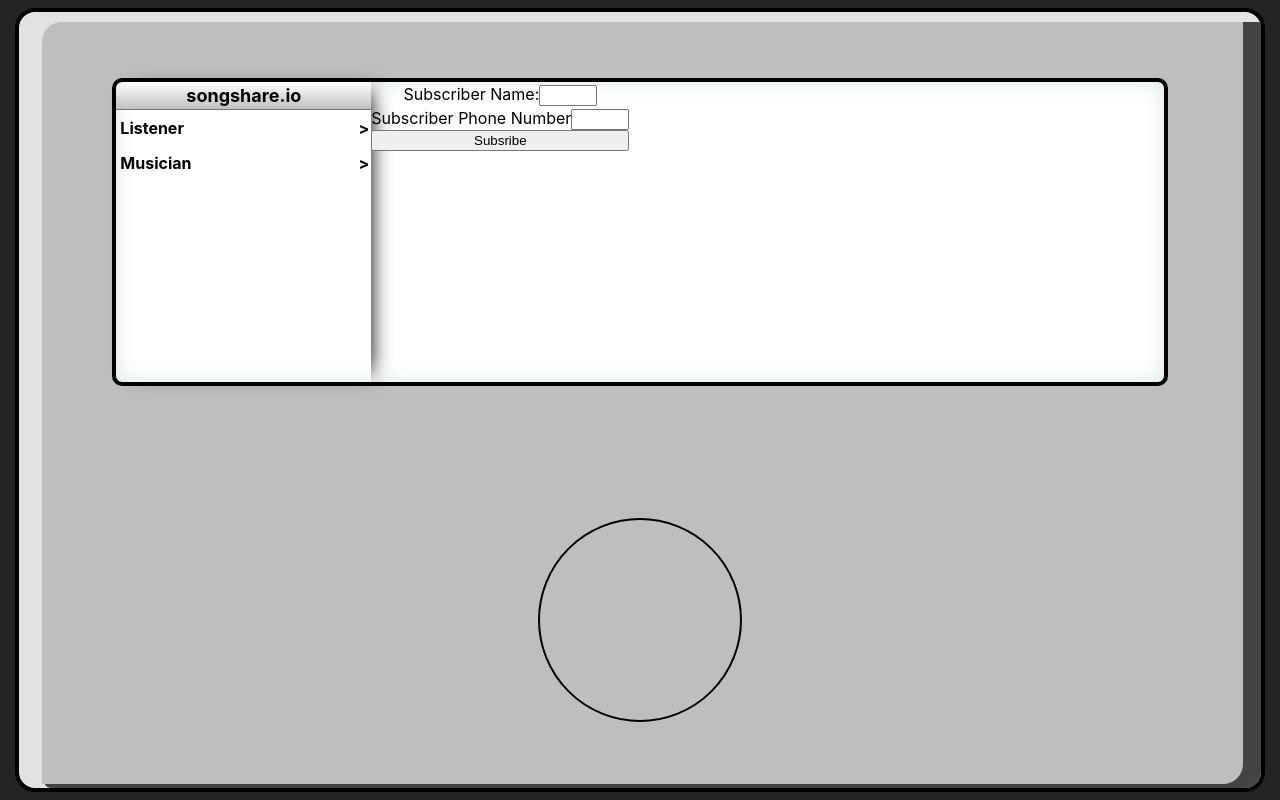
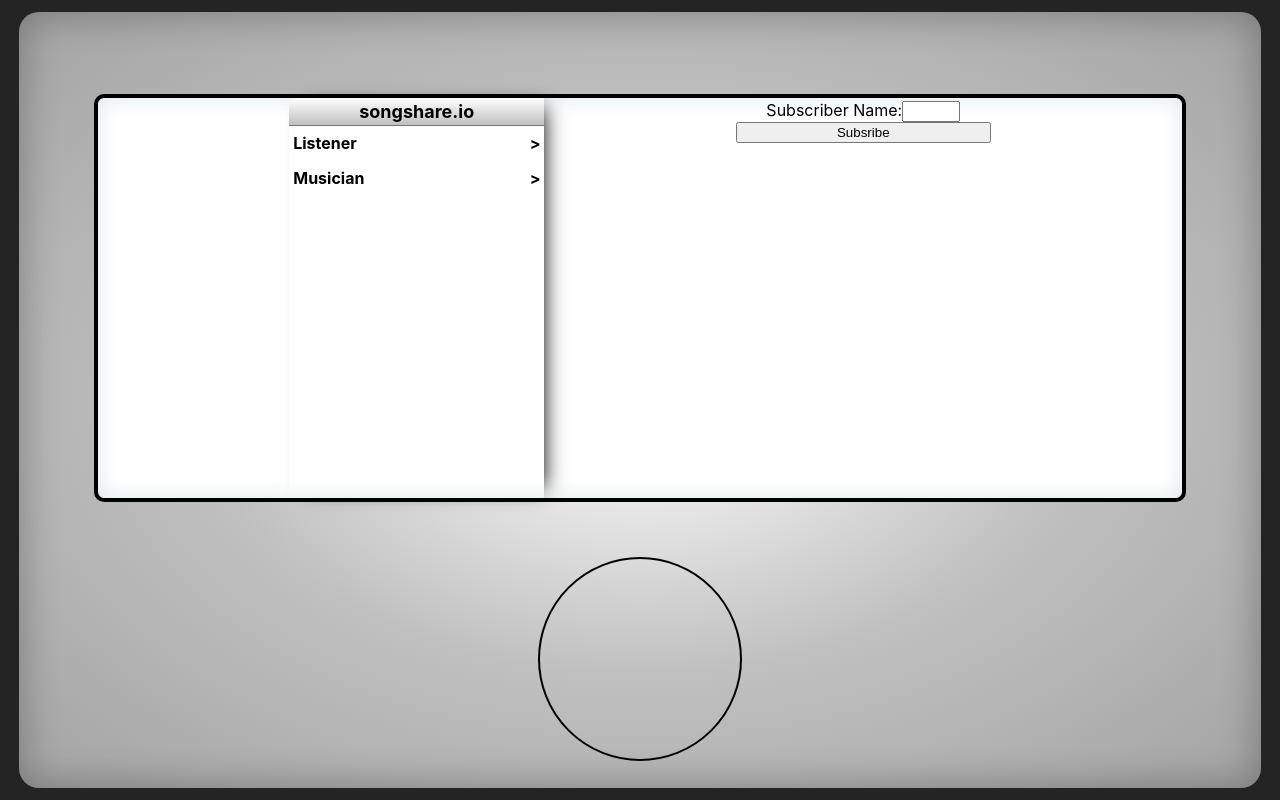
Before and after one commit to Serrin-Sage/music_app, a React (Vite) app in the folder music_app/: page / in a window 1280 px wide. Built offline with nearby package versions, Linux system fonts and the light colour scheme.

Commit message:
adjusted style for ipod component, started designing right screen component

```diff
--- a/music_app/src/components/Screen.jsx
+++ b/music_app/src/components/Screen.jsx
@@ -30,10 +30,10 @@
                   <input type="text" name="user-name" className="user-input"></input>
                 </label>
                 <br/>
-                <label>
+                {/* <label>
                   Subscriber Phone Number
                   <input type="text" name="user-number" className="user-input"></input>
-                </label>
+                </label> */}
               </form>
             </div>
             <button>Subsribe</button>
--- a/music_app/src/stylesheets/ipodstyle.scss
+++ b/music_app/src/stylesheets/ipodstyle.scss
@@ -8,42 +8,43 @@
     height: 97vh;
     width: 97vw;
     border-radius: 20px;
-    border: solid 4px black;
-    background-color: rgb(226, 226, 226);
+    // border: solid 4px black;
+    background: radial-gradient(white, silver, rgb(163, 163, 163));
+    box-shadow: inset 0 0 35px 5px rgba(0, 0, 0, 0.24);
 
-    .ipod-shadow {
-        position: absolute;
-        height: 98.2%;
-        width: 96.7%;
-        margin-top: 5.5px;
-        margin-left: 5.4px;
-        z-index: 2;
-        border-radius: 20px 0 20px 0;
-        background-color: rgb(190, 190, 190);
-    }
+    // .ipod-shadow {
+    //     position: absolute;
+    //     height: 98.2%;
+    //     width: 96.7%;
+    //     margin-top: 5.5px;
+    //     margin-left: 5.4px;
+    //     z-index: 2;
+    //     border-radius: 20px 0 20px 0;
+    //     background-color: rgb(190, 190, 190);
+    // }
 }
 
-.ipod-container::before {
-    position: absolute;
-    z-index: 1;
-    content: "";
-    height: 98.7%;
-    width: 98%;
-    border-radius: 20px 3px 16px 7px;
-    bottom: 0;
-    right: 0;
-    background-color: rgb(68, 68, 68);
-}
+// .ipod-container::before {
+//     position: absolute;
+//     z-index: 1;
+//     content: "";
+//     height: 98.7%;
+//     width: 98%;
+//     border-radius: 20px 3px 16px 7px;
+//     bottom: 0;
+//     right: 0;
+//     background-color: rgb(68, 68, 68);
+// }
 
 .screen-container {
-    width: 85%;
+    width: 88%;
     position: relative;
     z-index: 3;
     .screen-content {
         position: relative;
         display: flex;
-        // justify-content: space-evenly;
-        height: 300px;
+        justify-content: space-evenly;
+        height: 50vh;
         border: 4px solid black;
         border-radius: 10px;
         color: black;
@@ -62,11 +63,11 @@
                 font-size: 18px;
                 font-weight: bold;
                 background: linear-gradient(to bottom, white, silver);
-                border-radius: 10px 0 0 0 ;
+                border-radius: 10px 0 0 0;
                 border-bottom: solid 1px rgb(117, 117, 117);
             }
             div {
-                width: 100%;
+                width: 99.9%;
                 .user-selection {
                     display: flex;
                     align-items: center;
@@ -78,7 +79,7 @@
                         padding-left: 4px;
                     }
                     span {
-                        transform: translateX(-2px);
+                        transform: translateX(-3px);
                     }
                 }
 
@@ -94,7 +95,11 @@
         .right-screen-content {
             display: flex;
             flex-direction: column;
+            width: 255px;
             .subscriber-form {
+                .name-label {
+
+                }
                 .user-input {
                     width: 50px;
                 }
```
